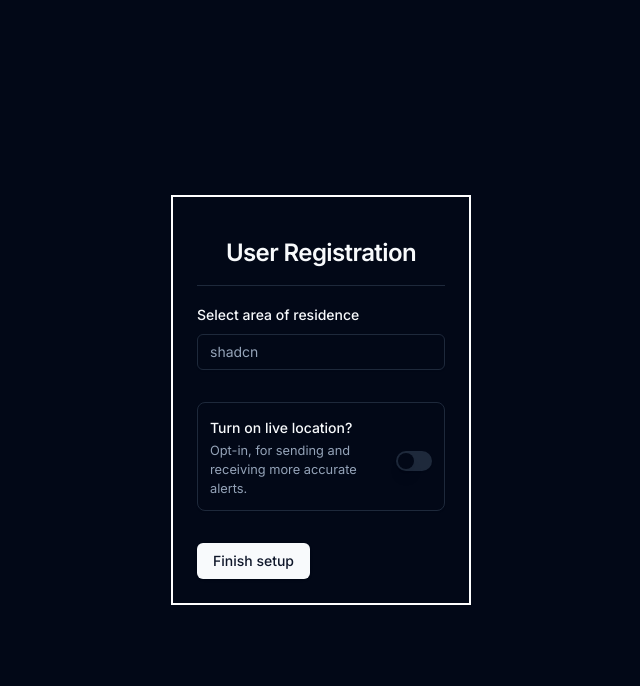
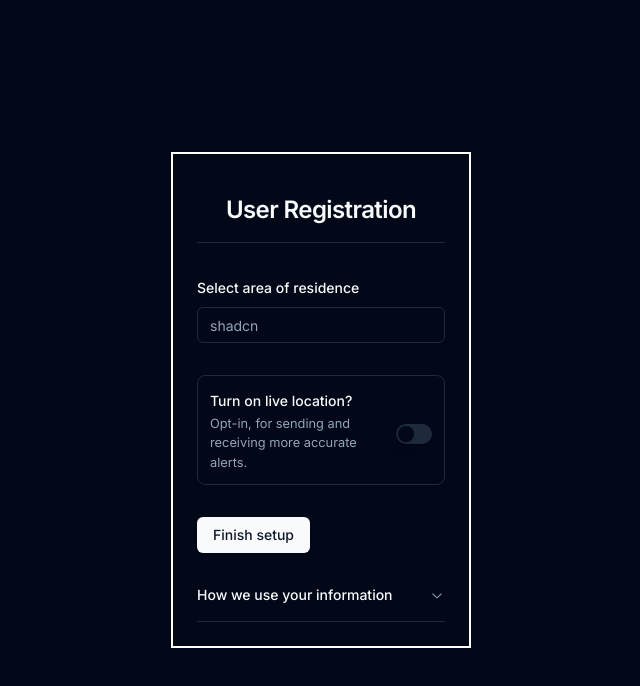
Before and after one commit to the-wider-collective/amake-bachao, a Next.js app: page /onboarding in a window 1280 px wide. Shown: the top 686 px of the page, without its empty margins (319-959 px from the left). Built offline with nearby package versions, Linux system fonts and the light colour scheme.

Commit message:
Added accordion component for extra information

```diff
--- a/package.json
+++ b/package.json
@@ -10,6 +10,7 @@
   },
   "dependencies": {
     "@hookform/resolvers": "^3.9.0",
+    "@radix-ui/react-accordion": "^1.2.0",
     "@radix-ui/react-icons": "^1.3.0",
     "@radix-ui/react-label": "^2.1.0",
     "@radix-ui/react-slot": "^1.1.0",
--- a/src/app/(routes)/onboarding/page.tsx
+++ b/src/app/(routes)/onboarding/page.tsx
@@ -18,6 +18,12 @@ import {
 } from "@/components/ui/form";
 import { Input } from "@/components/ui/input";
 import { Switch } from "@/components/ui/switch";
+import {
+  Accordion,
+  AccordionContent,
+  AccordionItem,
+  AccordionTrigger,
+} from "@/components/ui/accordion";
 
 type Props = {};
 
@@ -46,6 +52,7 @@ const Onboarding = (props: Props) => {
       <h3 className="scroll-m-20 border-b pt-4 pb-4 text-2xl font-semibold tracking-tight first:mt-0 mb-4 text-center">
         User Registration
       </h3>
+      <div className="pb-4 pt-4">
         <Form {...onboardingForm}>
           <form
             onSubmit={onboardingForm.handleSubmit(onSubmit)}
@@ -88,6 +95,15 @@ const Onboarding = (props: Props) => {
             <Button type="submit">Finish setup</Button>
           </form>
         </Form>
+      </div>
+      <Accordion type="single" collapsible>
+        <AccordionItem value="item-1">
+          <AccordionTrigger>How we use your information</AccordionTrigger>
+          <AccordionContent>
+            Yes. It adheres to the WAI-ARIA design pattern.
+          </AccordionContent>
+        </AccordionItem>
+      </Accordion>
     </>
   );
 };
--- /dev/null
+++ b/src/components/ui/accordion.tsx
@@ -0,0 +1,57 @@
+"use client"
+
+import * as React from "react"
+import * as AccordionPrimitive from "@radix-ui/react-accordion"
+import { ChevronDownIcon } from "@radix-ui/react-icons"
+
+import { cn } from "@/lib/utils"
+
+const Accordion = AccordionPrimitive.Root
+
+const AccordionItem = React.forwardRef<
+  React.ElementRef<typeof AccordionPrimitive.Item>,
+  React.ComponentPropsWithoutRef<typeof AccordionPrimitive.Item>
+>(({ className, ...props }, ref) => (
+  <AccordionPrimitive.Item
+    ref={ref}
+    className={cn("border-b", className)}
+    {...props}
+  />
+))
+AccordionItem.displayName = "AccordionItem"
+
+const AccordionTrigger = React.forwardRef<
+  React.ElementRef<typeof AccordionPrimitive.Trigger>,
+  React.ComponentPropsWithoutRef<typeof AccordionPrimitive.Trigger>
+>(({ className, children, ...props }, ref) => (
+  <AccordionPrimitive.Header className="flex">
+    <AccordionPrimitive.Trigger
+      ref={ref}
+      className={cn(
+        "flex flex-1 items-center justify-between py-4 text-sm font-medium transition-all hover:underline [&[data-state=open]>svg]:rotate-180",
+        className
+      )}
+      {...props}
+    >
+      {children}
+      <ChevronDownIcon className="h-4 w-4 shrink-0 text-muted-foreground transition-transform duration-200" />
+    </AccordionPrimitive.Trigger>
+  </AccordionPrimitive.Header>
+))
+AccordionTrigger.displayName = AccordionPrimitive.Trigger.displayName
+
+const AccordionContent = React.forwardRef<
+  React.ElementRef<typeof AccordionPrimitive.Content>,
+  React.ComponentPropsWithoutRef<typeof AccordionPrimitive.Content>
+>(({ className, children, ...props }, ref) => (
+  <AccordionPrimitive.Content
+    ref={ref}
+    className="overflow-hidden text-sm data-[state=closed]:animate-accordion-up data-[state=open]:animate-accordion-down"
+    {...props}
+  >
+    <div className={cn("pb-4 pt-0", className)}>{children}</div>
+  </AccordionPrimitive.Content>
+))
+AccordionContent.displayName = AccordionPrimitive.Content.displayName
+
+export { Accordion, AccordionItem, AccordionTrigger, AccordionContent }
```
Also changed, not shown: 1 other file (tests, documents, lock files or other folders). Lines whose indentation alone changed are shown as unchanged.
